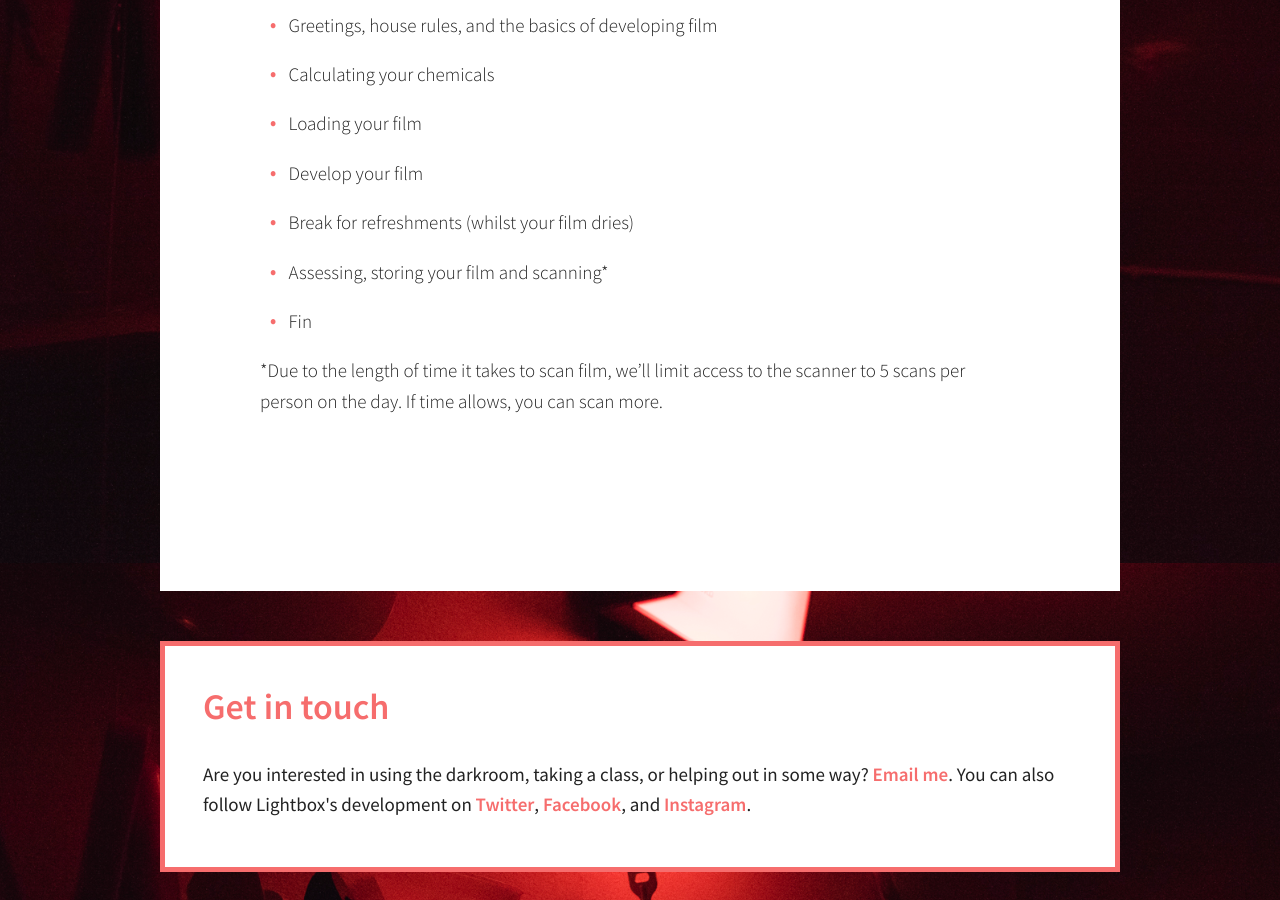
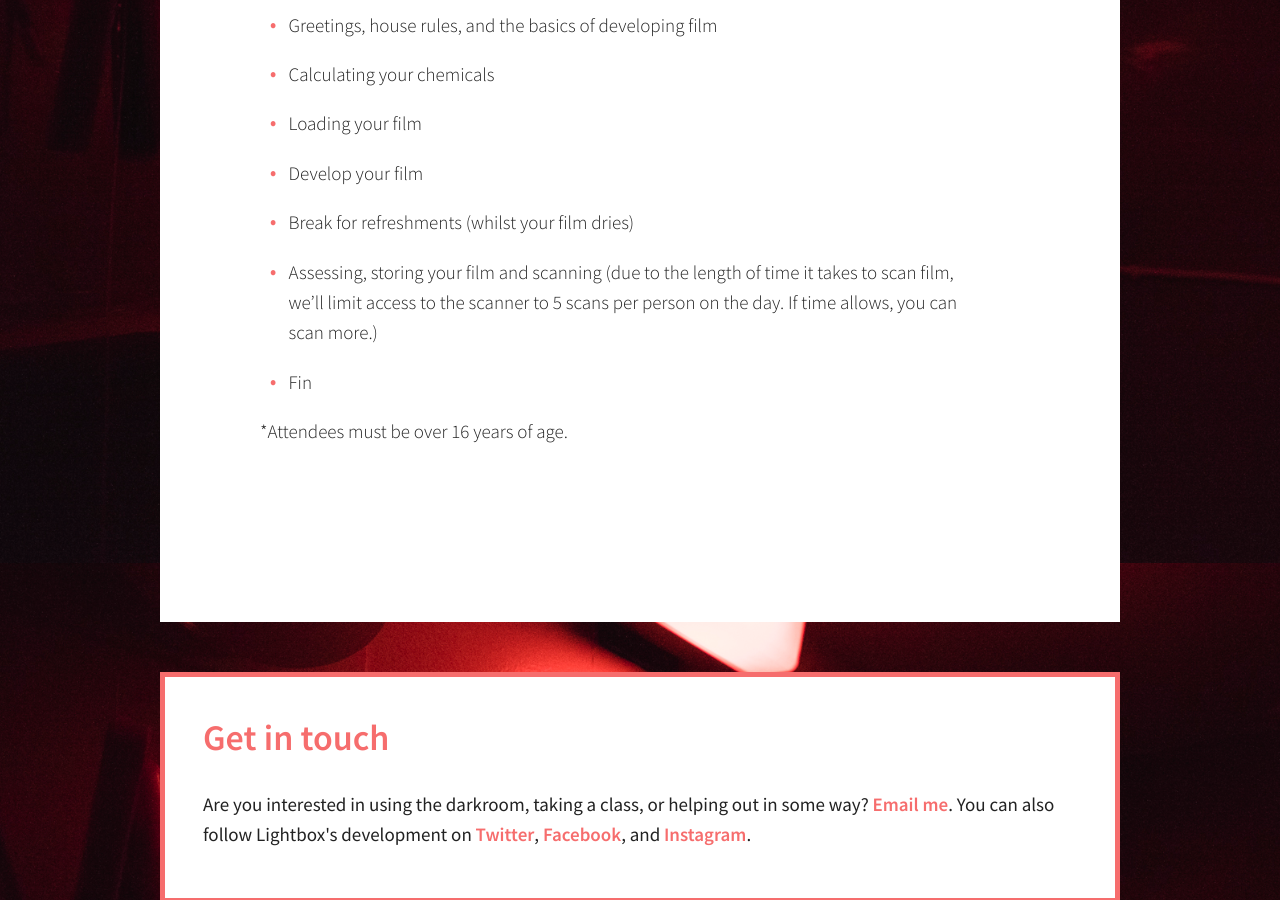
Before and after one commit to martincf/lightbox, a Jekyll site: the page built from _posts/2017-05-09-event-black-white-film-development.md, in a window 1280 px wide and 900 px high, scrolled down 2137 px. Built offline with Jekyll 4.4.1, drawn with Linux system fonts in a browser that asks for light colours; some of the changed text lies outside the part shown.

Commit message:
Update to workshop details text

```diff
--- a/_posts/2017-05-09-event-black-white-film-development.md
+++ b/_posts/2017-05-09-event-black-white-film-development.md
@@ -33,7 +33,8 @@ Just one thing, a finished roll of black and white 35mm film (24 or 36 exposures
 * Loading your film
 * Develop your film
 * Break for refreshments (whilst your film dries)
-* Assessing, storing your film and scanning*
+* Assessing, storing your film and scanning (due to the length of time it takes to scan film, we'll limit access to the scanner to 5 scans per person on the day. If time allows, you can scan more.)
 * Fin
 
-*Due to the length of time it takes to scan film, we'll limit access to the scanner to 5 scans per person on the day. If time allows, you can scan more.
+
+*Attendees must be over 16 years of age.
```
Also changed, not shown: other parts of _posts/2017-05-09-event-black-white-film-development.md (+2 -2 lines).
